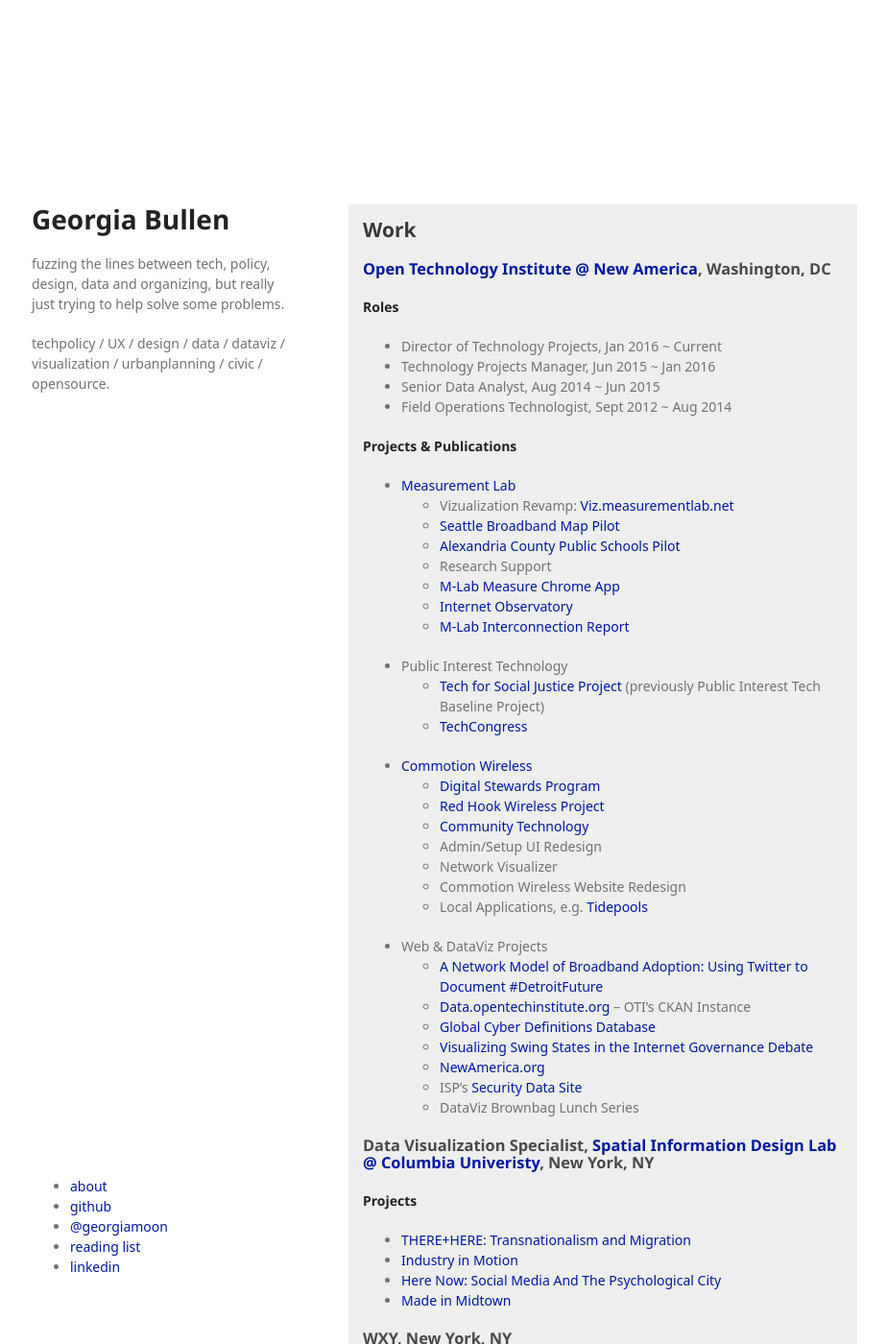
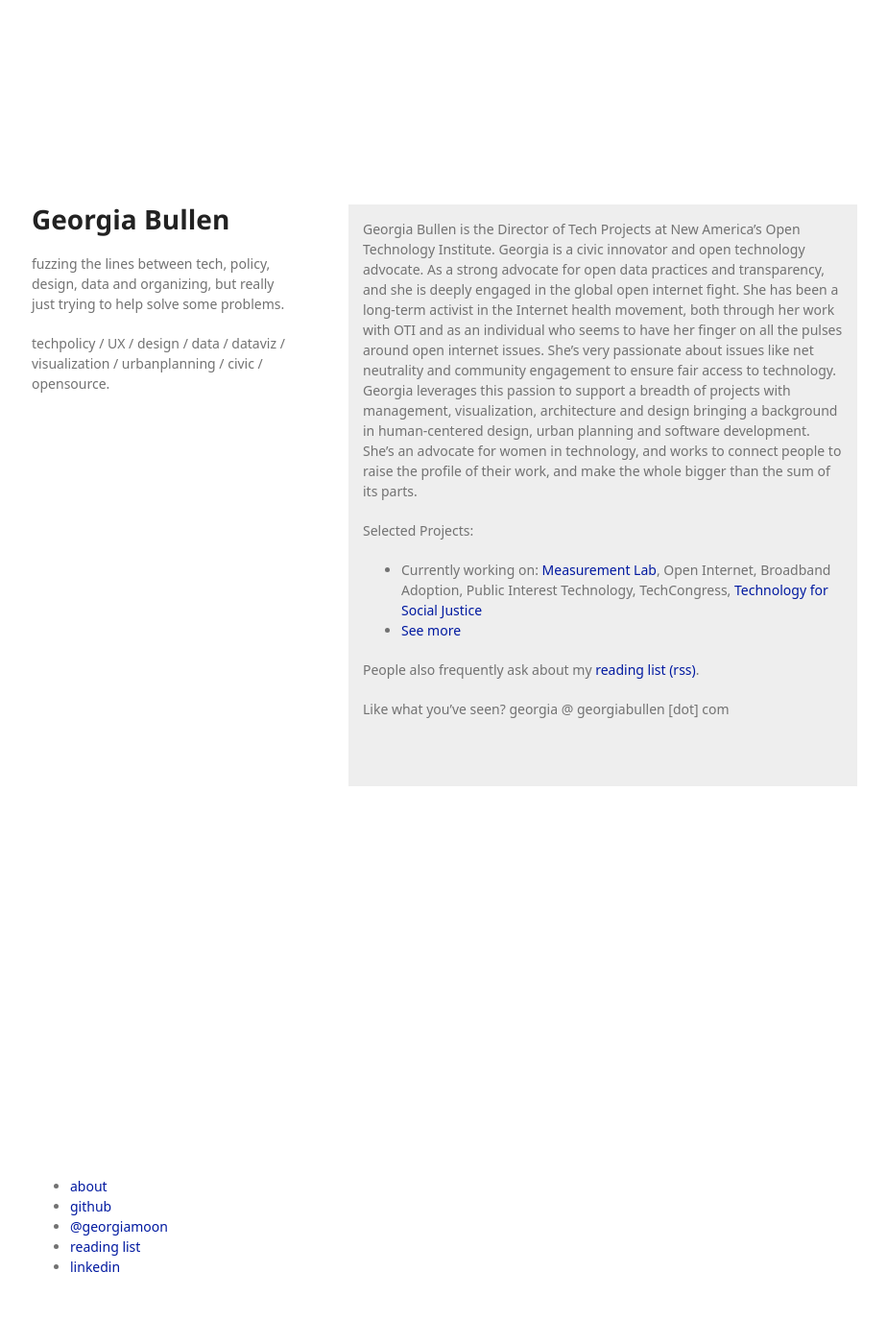
Before and after one commit to georgiamoon/markdowncv, a Jekyll site: the page built from index.md, in a window 1280 px wide and 1400 px high. Shown: the whole window at 96% size, without its empty margins (177-1101 px from the left). Built offline with Jekyll 4.4.1, drawn with Linux system fonts in a browser that asks for light colours; some web fonts are replaced; our own code applies the rules of GitHub Pages for plain Markdown files; a script that is not in the unit is left out; some of the changed text lies outside the part shown.

Commit message:
Update index.md

```diff
--- a/index.md
+++ b/index.md
@@ -1,105 +1,11 @@
-## Work
-
-### [Open Technology Institute @ New America](https://newamerica.org/oti), Washington, DC
-
-**Roles**
-
-- Director of Technology Projects, Jan 2016 ~ Current
-- Technology Projects Manager, Jun 2015 ~ Jan 2016
-- Senior Data Analyst, Aug 2014 ~ Jun 2015
-- Field Operations Technologist, Sept 2012 ~ Aug 2014
-
-**Projects & Publications**
-
-- [Measurement Lab](https://www.measurementlab.net)
-  - Vizualization Revamp: [Viz.measurementlab.net](http://viz.measurementlab.net/)
-  - [Seattle Broadband Map Pilot](https://broadbandmap.seattle.gov/)
-  - [Alexandria County Public Schools Pilot](https://www.newamerica.org/in-depth/measuring-broadband-alexandrias-schools/)
-  - Research Support
-  - [M-Lab Measure Chrome App](https://chrome.google.com/webstore/detail/m-lab-measure/leijmacehibmiomcnpaolboihcdepokh?hl=en-US)
-  - [Internet Observatory](https://www.measurementlab.net/observatory/)
-  - [M-Lab Interconnection Report](https://www.measurementlab.net/publications/isp-interconnection-impact.pdf)
-
-- Public Interest Technology
-  - [Tech for Social Justice Project](http://t4sj.co) (previously Public Interest Tech Baseline Project)
-  - [TechCongress](http://techcongress.io)
-
-- [Commotion Wireless](http://commotionwireless.net)
-  - [Digital Stewards Program](http://digitalstewards.org/about)
-  - [Red Hook Wireless Project](http://redhookwifi.org/)
-  - [Community Technology](https://communitytechnology.github.io/)
-  - Admin/Setup UI Redesign
-  - Network Visualizer
-  - Commotion Wireless Website Redesign
-  - Local Applications, e.g. [Tidepools](http://tidepools.co)
-
-- Web & DataViz Projects
-  - [A Network Model of Broadband Adoption: Using Twitter to Document #DetroitFuture](https://www.newamerica.org/oti/policy-papers/a-network-model-of-broadband-adoption-using-twitter-to-document-detroit-future/)
-  - [Data.opentechinstitute.org](https://data.opentechinstitute.org/) -- OTI's CKAN Instance
-  - [Global Cyber Definitions Database](http://cyberdefinitions.newamerica.org/)
-  - [Visualizing Swing States in the Internet Governance Debate](https://www.newamerica.org/cybersecurity-initiative/policy-papers/visualizing-swing-states-in-the-global-internet-governance-debate/)
-  - [NewAmerica.org](https://newamerica.org)
-  - ISP's [Security Data Site](http://securitydata.newamerica.org)
-  - DataViz Brownbag Lunch Series
-
-### Data Visualization Specialist, [Spatial Information Design Lab @ Columbia Univeristy](http://spatialinformationdesignlab.org/), New York, NY
-
-**Projects**
-
-- [THERE+HERE: Transnationalism and Migration](http://www.spatialinformationdesignlab.org/projects/therehere-transnationalism-and-migration)
-- [Industry in Motion](http://www.spatialinformationdesignlab.org/projects/industry-motion)
-- [Here Now: Social Media And The Psychological City](http://www.spatialinformationdesignlab.org/projects/here-now-social-media-and-psychological-city)
-- [Made in Midtown](http://www.spatialinformationdesignlab.org/projects/made-midtown)
-
-### WXY, New York, NY
-
-- [Boston School Choice](http://www.wxystudio.com/projects/planning/boston_public_schools_assignment_policy_evaluation_and_geospatial_analysis)
-
-### Sweetwater Organics, Milwaukee, WI
-
-- [AQUAPONS Learning Platform](https://www.hastac.org/wiki/project-qa-sweet-water-aquapons)
-
-### User Experience Designer, [General Dynamics | Viz](http://www.gdviz.com/index.html), Pittsburgh, PA
-
-**Projects**
-
-- [CoMotion](https://en.wikipedia.org/wiki/CoMotion)
-- [TransViz, Supply Chain Management](http://www.gdviz.com/industries/supply-chain-management.html)
-- Secure & Mobile Comotion
-- Command Post of the Future, [Wikipedia](https://en.wikipedia.org/wiki/Command_Post_of_the_Future), [Youtube](https://www.youtube.com/watch?v=Mq7BqnW4JyE)
+Georgia Bullen is the Director of Tech Projects at New America’s Open Technology Institute. Georgia is a civic innovator and open technology advocate. As a strong advocate for open data practices and transparency, and she is deeply engaged in the global open internet fight. She has been a long-term activist in the Internet health movement, both through her work with OTI and as an individual who seems to have her finger on all the pulses around open internet issues. She's very passionate about issues like net neutrality and community engagement to ensure fair access to technology. Georgia leverages this passion to support a breadth of projects with management, visualization, architecture and design bringing a background in human-centered design, urban planning and software development. She's an advocate for women in technology, and works to connect people to raise the profile of their work, and make the whole bigger than the sum of its parts.
 
 
-## Teaching
+Selected Projects:
 
-### [Johns Hopkins University, Aitchison Program](http://politicalscience.jhu.edu/undergraduate/aitchison-public-service-fellowship-in-government/)
+- Currently working on: [Measurement Lab](https://www.measurementlab.net), Open Internet, Broadband Adoption, Public Interest Technology, TechCongress, [Technology for Social Justice](http://t4sj.co)
+- [See more](cv.md)
 
-- Fall 2017, "Visualizing Data"
-- Fall 2016, "Numbers, Pictures, Politics" with Lee Drutman
+People also frequently ask about my [reading list (rss)](https://www.instapaper.com/rss/3003374/7z9HCy9CwNTjtlUbJg7TnhsDLYM).
 
-### [Columbia University, Graduate School of Architecture, Planning & Presrvation, Urban Planning Program](https://www.arch.columbia.edu/)
-
-- Fall 2013, "Civic Hacking"
-- Fall 2012, "Civic Hacking"
-- Spring 2012, "Mapping"
-- Fall 2011, "Crowd Sourced City"
-
-
-## Education
-
-- MS in Urban Planning, [Columbia University, Graduate School of Architecture, Planning & Preservation](https://www.arch.columbia.edu/)
-- BS in Psychology & Human-Computer Interation, [Carnegie Mellon University](https://cmu.edu)
-
-
-## Awards
-
-- 2017, [Mozilla Network50](https://network.mozilla.org/)
-- 2011, [Peer-to-Peer Award](https://www.arch.columbia.edu/student-awards), Columbia University Graduate School of Architecture, Planning & Preservation
-- 2011, [William Kinne Fellows Prize](https://www.arch.columbia.edu/kinne), Columbia University Graduate School of Architecture, Planning & Preservation
-- 2008, Silver Eagle Award, General Dynamics C4 Systems
-- 2007, Silver Eagle Award, General Dynamics C4 Systems
-- 2006, Bronze Eagle Award, General Dynamics C4 Systems
-- 2006, Drew Ross Memorial Award, Carnegie Mellon University Greek Community
-
-## Writing
-- [Mozilla Network50 Blog Post](https://medium.com/read-write-participate/seeing-something-different-about-technology-1fff1cbfd4fc)
--
+Like what you've seen? georgia @ georgiabullen [dot] com
```
